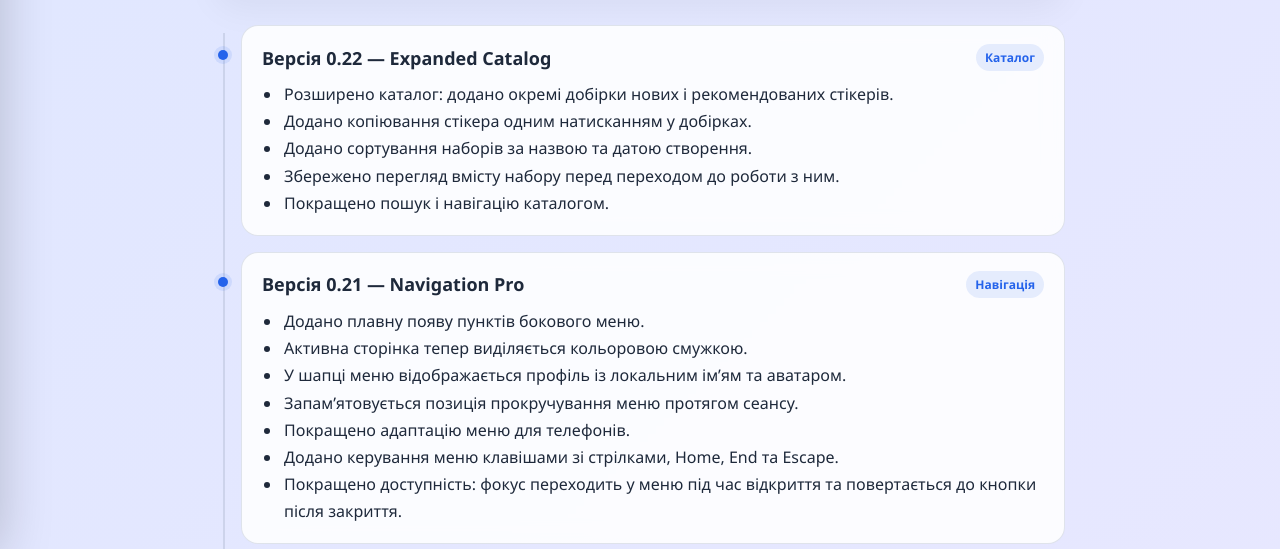
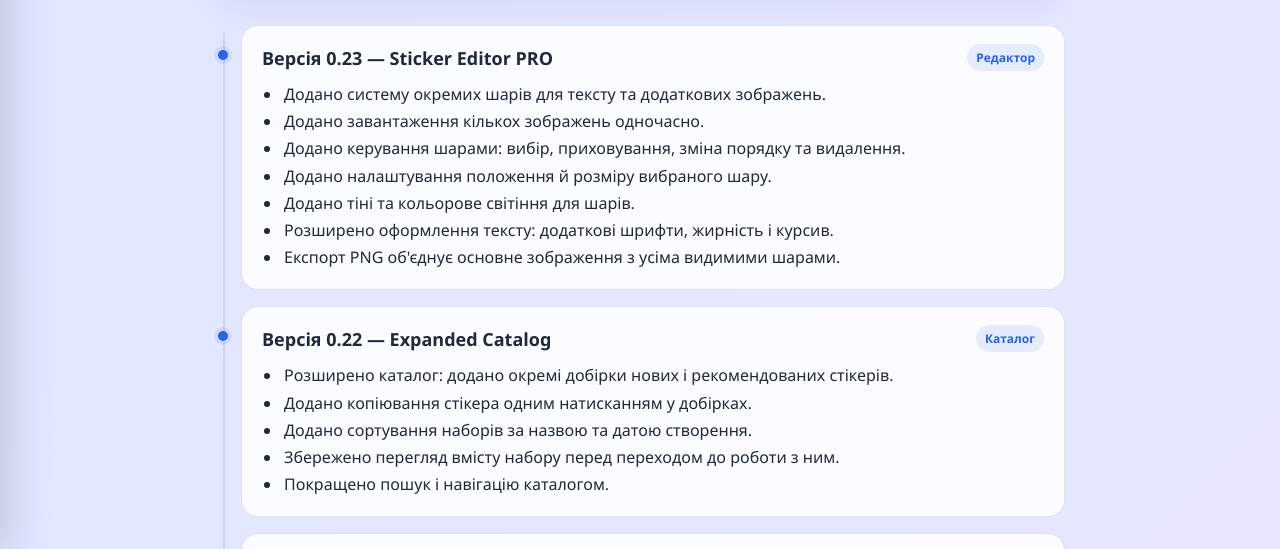
Before and after one commit to VanilinCreator/SomeStickers, a plain HTML site: page changelog.html in a window 1280 px wide. Shown: the part 245-794 px from the top of the page. Drawn offline with Linux system fonts and the light colour scheme.

Commit message:
Document SomeStickers 0.23 Sticker Editor PRO

```diff
--- a/changelog.html
+++ b/changelog.html
@@ -25,6 +25,8 @@ ul{margin:0;padding-left:20px;line-height:1.7}li{padding-left:2px}.footer{text-a
 <div class="top"><a class="back" href="index.html">← На головну</a><button class="theme" id="themeToggle" type="button">🌙 Тема</button></div>
 <header class="hero"><h1>📋 Change Log</h1><p>Історія оновлень і розвитку SomeStickers</p></header>
 <main class="timeline">
+<section class="release"><div class="release-head"><h2>Версія 0.23 — Sticker Editor PRO</h2><span class="tag">Редактор</span></div><ul><li>Додано систему окремих шарів для тексту та додаткових зображень.</li><li>Додано завантаження кількох зображень одночасно.</li><li>Додано керування шарами: вибір, приховування, зміна порядку та видалення.</li><li>Додано налаштування положення й розміру вибраного шару.</li><li>Додано тіні та кольорове світіння для шарів.</li><li>Розширено оформлення тексту: додаткові шрифти, жирність і курсив.</li><li>Експорт PNG об'єднує основне зображення з усіма видимими шарами.</li></ul></section>
+
 <section class="release"><div class="release-head"><h2>Версія 0.22 — Expanded Catalog</h2><span class="tag">Каталог</span></div><ul><li>Розширено каталог: додано окремі добірки нових і рекомендованих стікерів.</li><li>Додано копіювання стікера одним натисканням у добірках.</li><li>Додано сортування наборів за назвою та датою створення.</li><li>Збережено перегляд вмісту набору перед переходом до роботи з ним.</li><li>Покращено пошук і навігацію каталогом.</li></ul></section>
 
 <section class="release"><div class="release-head"><h2>Версія 0.21 — Navigation Pro</h2><span class="tag">Навігація</span></div><ul><li>Додано плавну появу пунктів бокового меню.</li><li>Активна сторінка тепер виділяється кольоровою смужкою.</li><li>У шапці меню відображається профіль із локальним ім’ям та аватаром.</li><li>Запам’ятовується позиція прокручування меню протягом сеансу.</li><li>Покращено адаптацію меню для телефонів.</li><li>Додано керування меню клавішами зі стрілками, Home, End та Escape.</li><li>Покращено доступність: фокус переходить у меню під час відкриття та повертається до кнопки після закриття.</li></ul></section>
```
